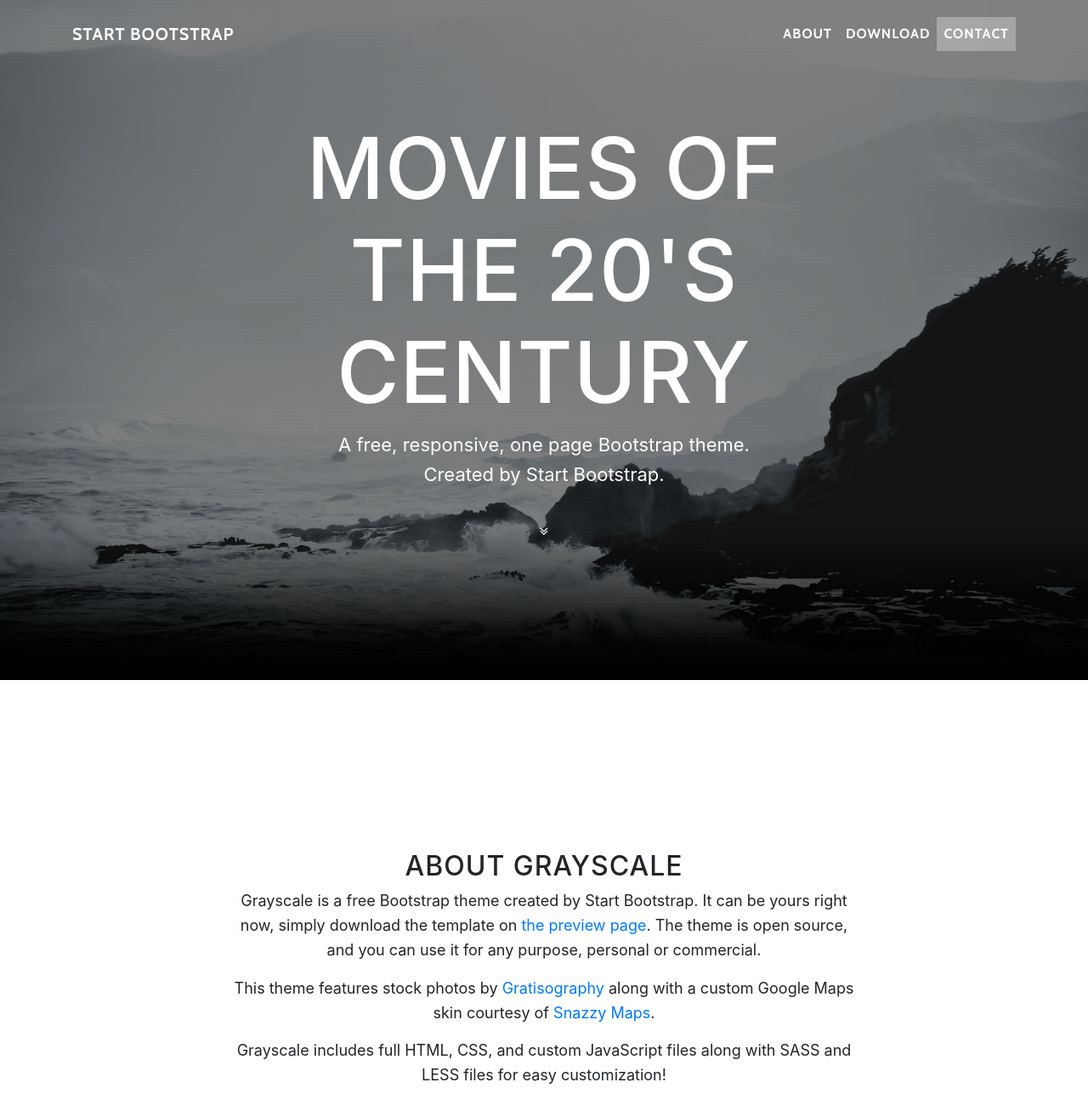
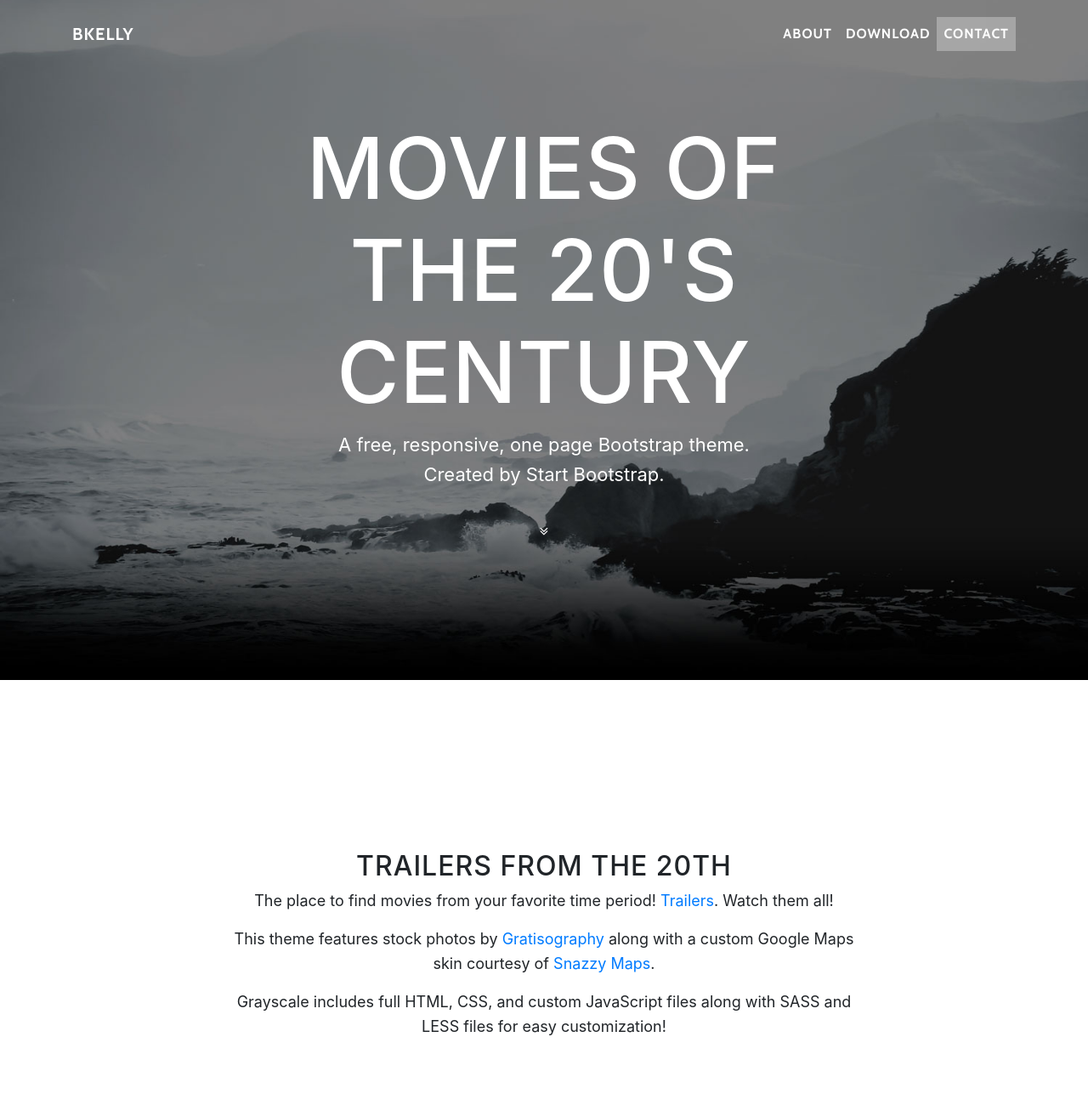
Before and after one commit to kelly-brendan/kelly-brendan.github.io, a website with bundled scripts: page index.html in a window 1280 px wide. Shown: the top 1300 px of the page at 85% size. Built offline with nearby package versions, Linux system fonts and the light colour scheme.

Commit message:
Updated my movie trailer section

```diff
--- a/index.html
+++ b/index.html
@@ -28,7 +28,7 @@
     <!-- Navigation -->
     <nav class="navbar navbar-expand-lg navbar-light fixed-top" id="mainNav">
       <div class="container">
-        <a class="navbar-brand js-scroll-trigger" href="#page-top">Start Bootstrap</a>
+        <a class="navbar-brand js-scroll-trigger" href="#page-top">BKELLY</a>
         <button class="navbar-toggler navbar-toggler-right" type="button" data-toggle="collapse" data-target="#navbarResponsive" aria-controls="navbarResponsive" aria-expanded="false" aria-label="Toggle navigation">
           Menu
           <i class="fa fa-bars"></i>
@@ -72,9 +72,9 @@
       <div class="container">
         <div class="row">
           <div class="col-lg-8 mx-auto">
-            <h2>About Grayscale</h2>
-            <p>Grayscale is a free Bootstrap theme created by Start Bootstrap. It can be yours right now, simply download the template on
-              <a href="http://startbootstrap.com/template-overviews/grayscale/">the preview page</a>. The theme is open source, and you can use it for any purpose, personal or commercial.</p>
+            <h2>Trailers from the 20th</h2>
+            <p>The place to find movies from your favorite time period!
+              <a href="https://www.youtube.com/user/FoxMovies">Trailers</a>. Watch them all!</p>
             <p>This theme features stock photos by
               <a href="http://gratisography.com/">Gratisography</a>
               along with a custom Google Maps skin courtesy of
```
